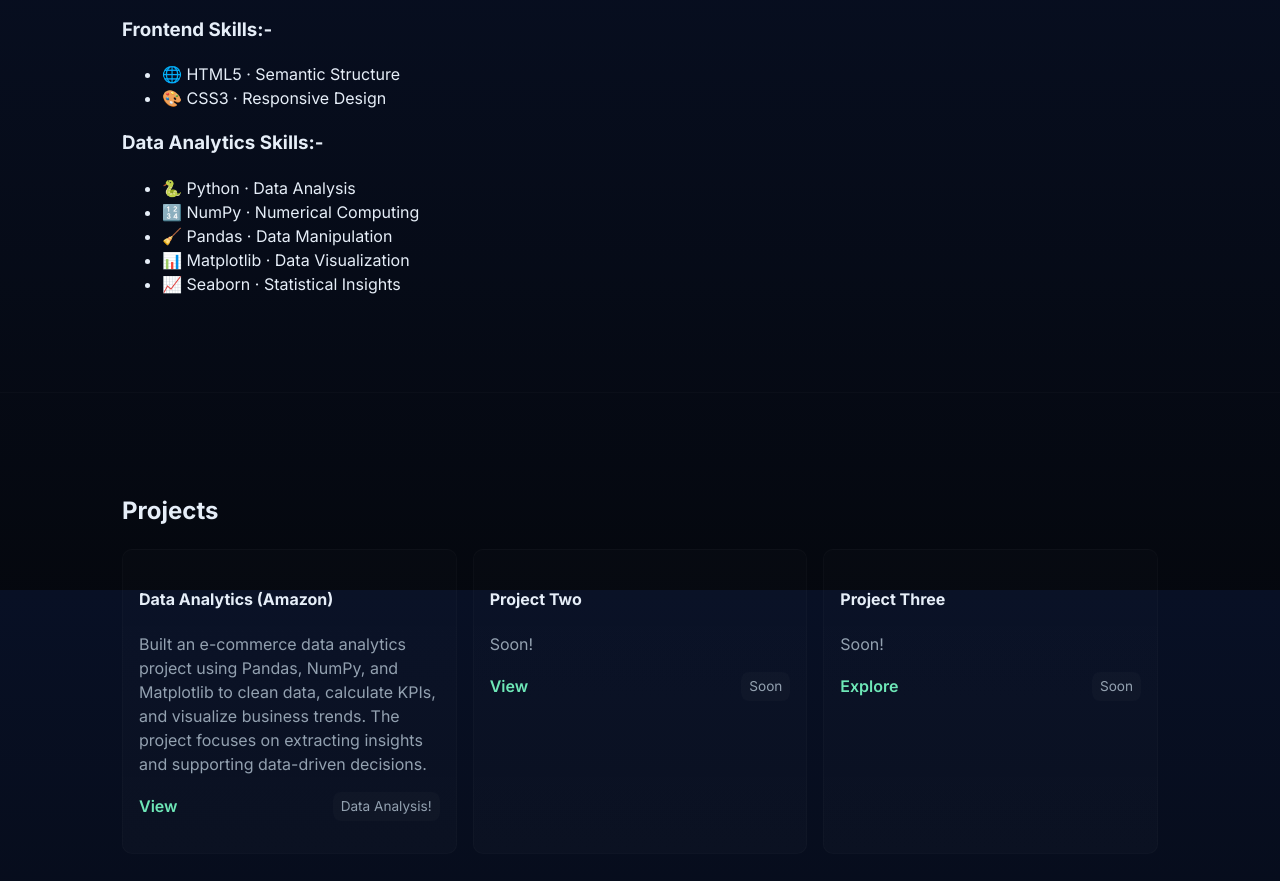
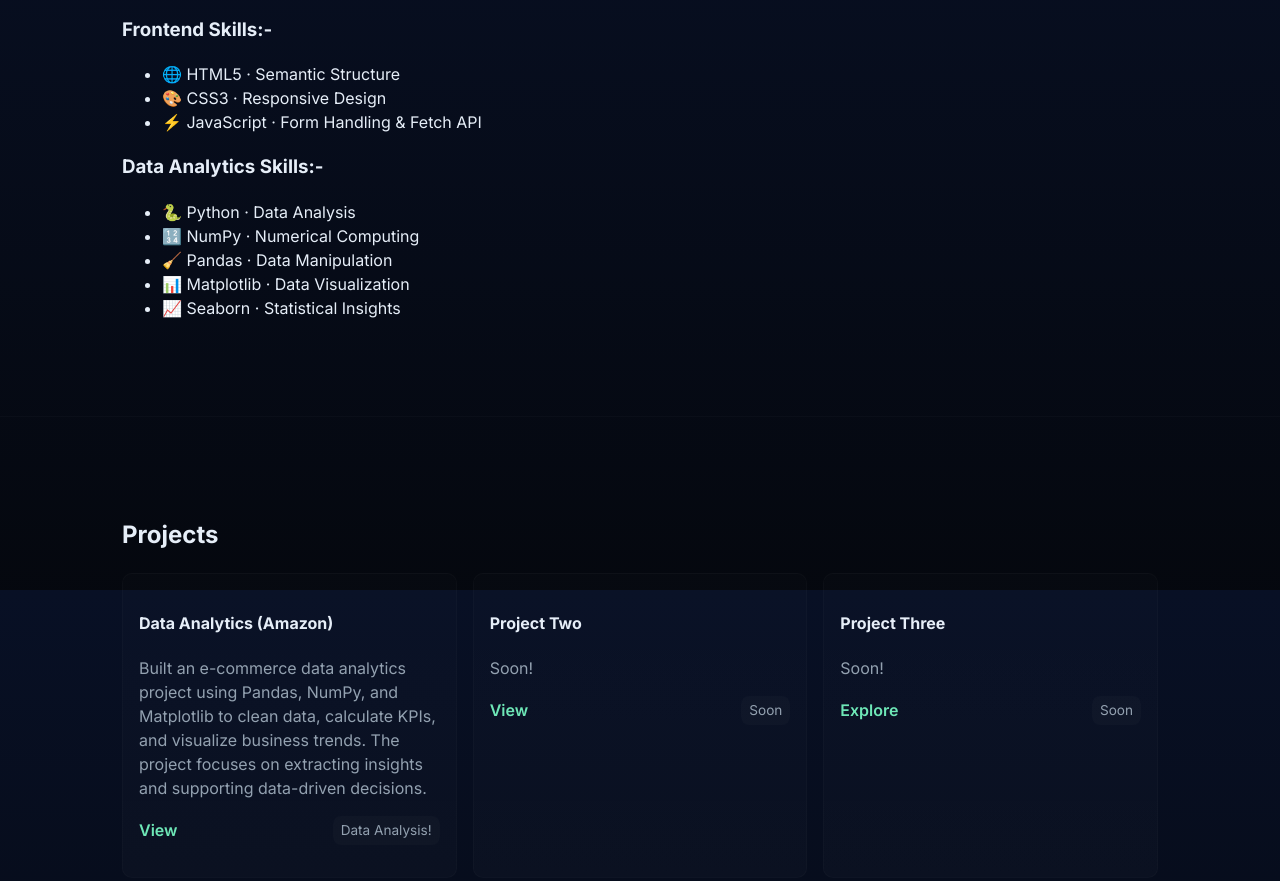
Before and after one commit to AkshitRaiKakkar/Portfolio, a plain HTML site: page index.html in a window 1280 px wide. Shown: the part 1010-1891 px from the top of the page. Drawn offline with Linux system fonts and the light colour scheme.

Commit message:
Update index.html

```diff
--- a/index.html
+++ b/index.html
@@ -81,6 +81,7 @@
         <ul class="skills">
           <li>🌐 HTML5 · Semantic Structure</li>
           <li>🎨 CSS3 · Responsive Design</li>
+          <li>⚡ JavaScript · Form Handling & Fetch API</li>
         </ul>
         <h3>Data Analytics Skills:-</h3>
         <ul class="skills">
@@ -90,7 +91,6 @@
           <li>📊 Matplotlib · Data Visualization</li>
           <li>📈 Seaborn · Statistical Insights</li>
         </ul>
-
       </div>
     </section>
 
```
